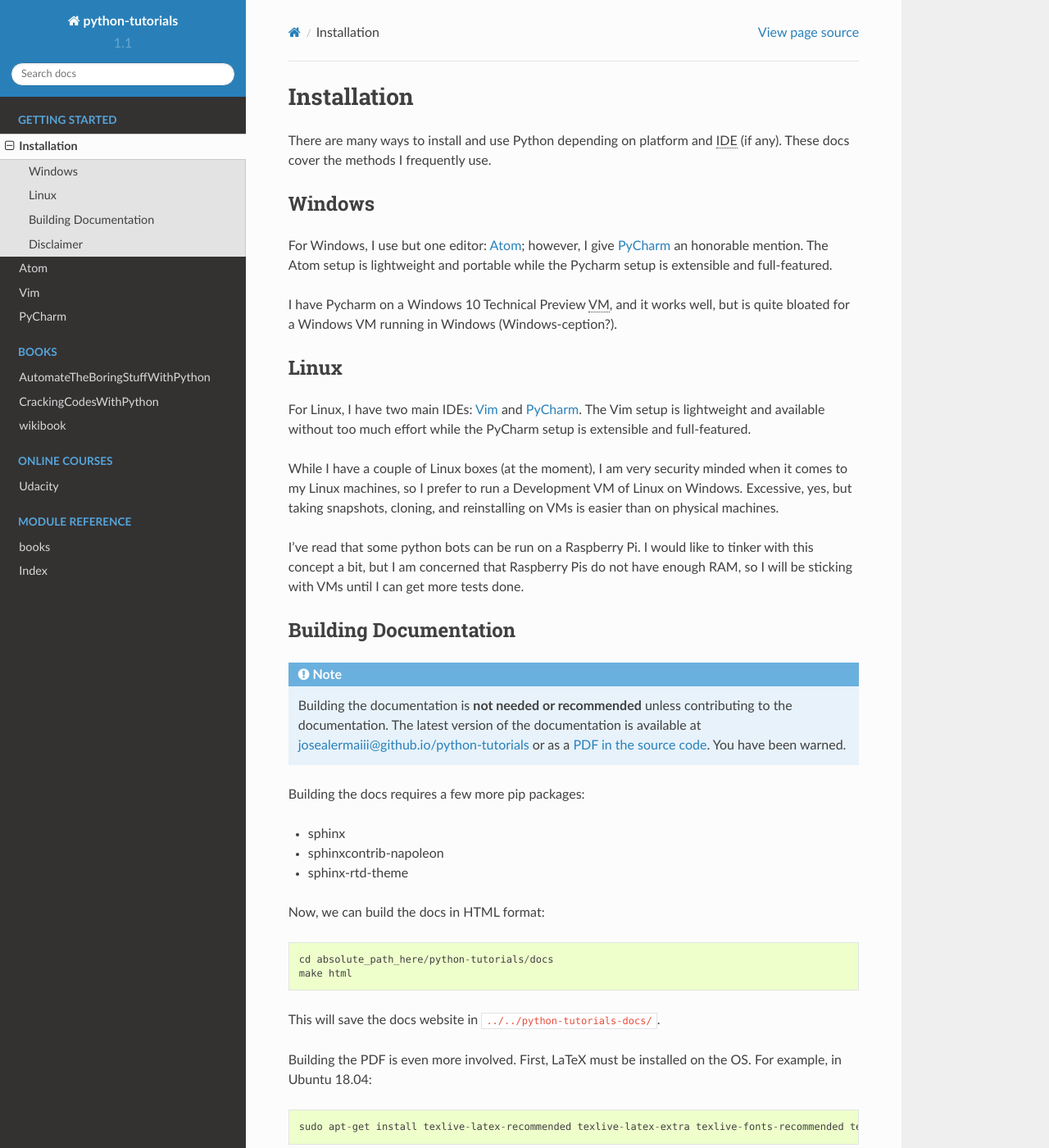
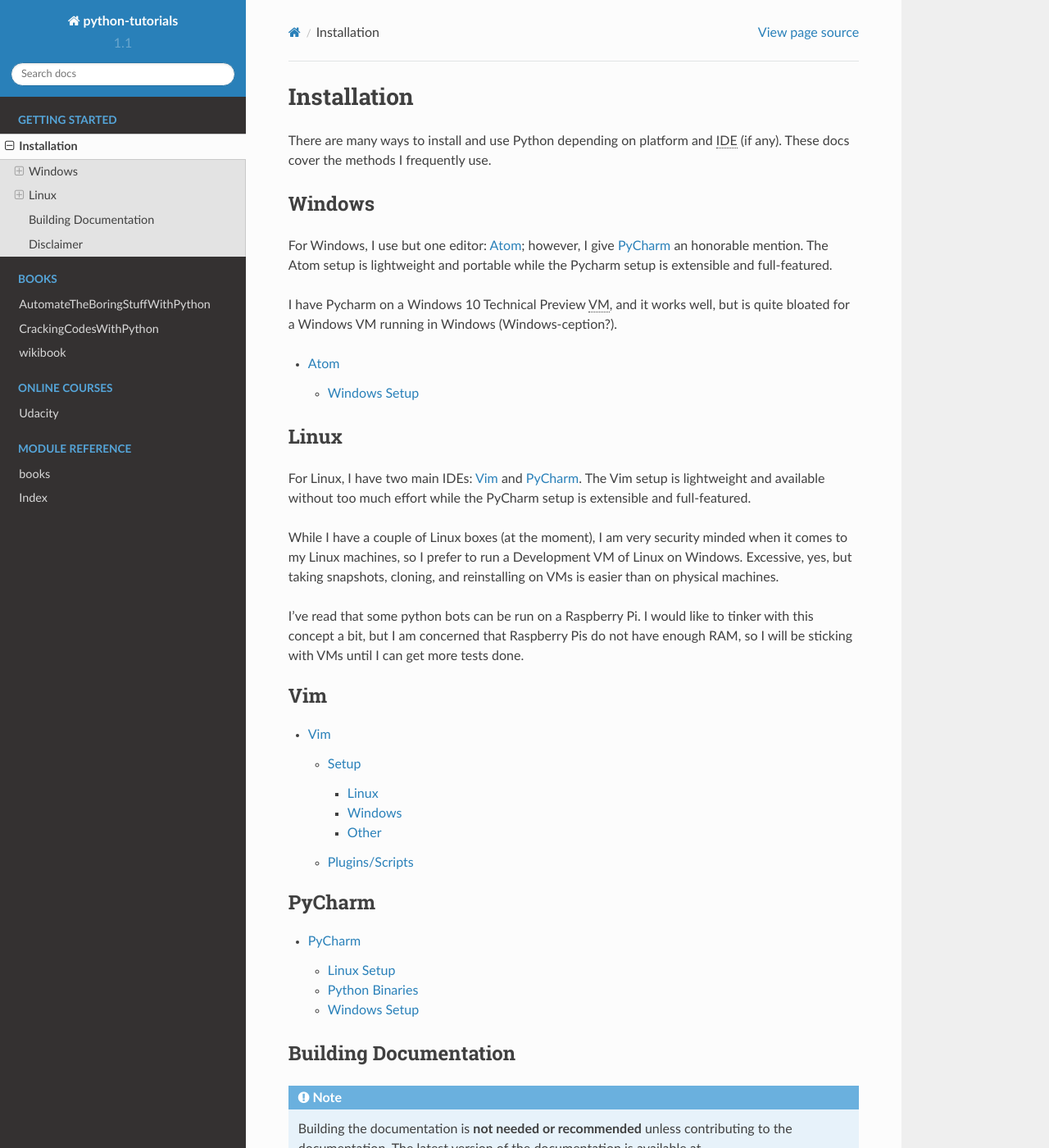
Before and after one commit to JoseALermaIII/python-tutorials, a Sphinx documentation site: the page built from docs/source/getting_started/installation.rst, in a window 1280 px wide and 1400 px high. Shown: the whole window at 82% size. Built offline with Sphinx 7.4.7 and the Read the Docs theme 2.0.0, drawn with Linux system fonts in a browser that asks for light colours.

Commit message:
Update installation.rst and index.rst restructured toctrees for pdf format

```diff
--- a/docs/source/getting_started/installation.rst
+++ b/docs/source/getting_started/installation.rst
@@ -14,6 +14,11 @@ setup is extensible and full-featured.
 I have Pycharm on a Windows 10 Technical Preview :abbr:`VM (Virtual Machine)`, and it works well, but is quite bloated
 for a Windows VM running in Windows (Windows-ception?).
 
+.. toctree::
+    :maxdepth: 2
+
+    atom_setup
+
 Linux
 -----
 
@@ -27,6 +32,18 @@ reinstalling on VMs is easier than on physical machines.
 
 I've read that some python bots can be run on a Raspberry Pi. I would like to tinker with this concept a bit, but I am
 concerned that Raspberry Pis do not have enough RAM, so I will be sticking with VMs until I can get more tests done.
+
+.. toctree::
+    :maxdepth: 3
+    :caption: Vim
+
+    vim_setup
+
+.. toctree::
+    :maxdepth: 3
+    :caption: PyCharm
+
+    pycharm_setup
 
 Building Documentation
 ----------------------
--- a/docs/source/index.rst
+++ b/docs/source/index.rst
@@ -28,9 +28,6 @@ You're back? Alright, let's continue.
    :caption: Getting Started
 
    getting_started/installation
-   getting_started/atom_setup
-   getting_started/vim_setup
-   getting_started/pycharm_setup
 
 .. toctree::
    :maxdepth: 3
```
